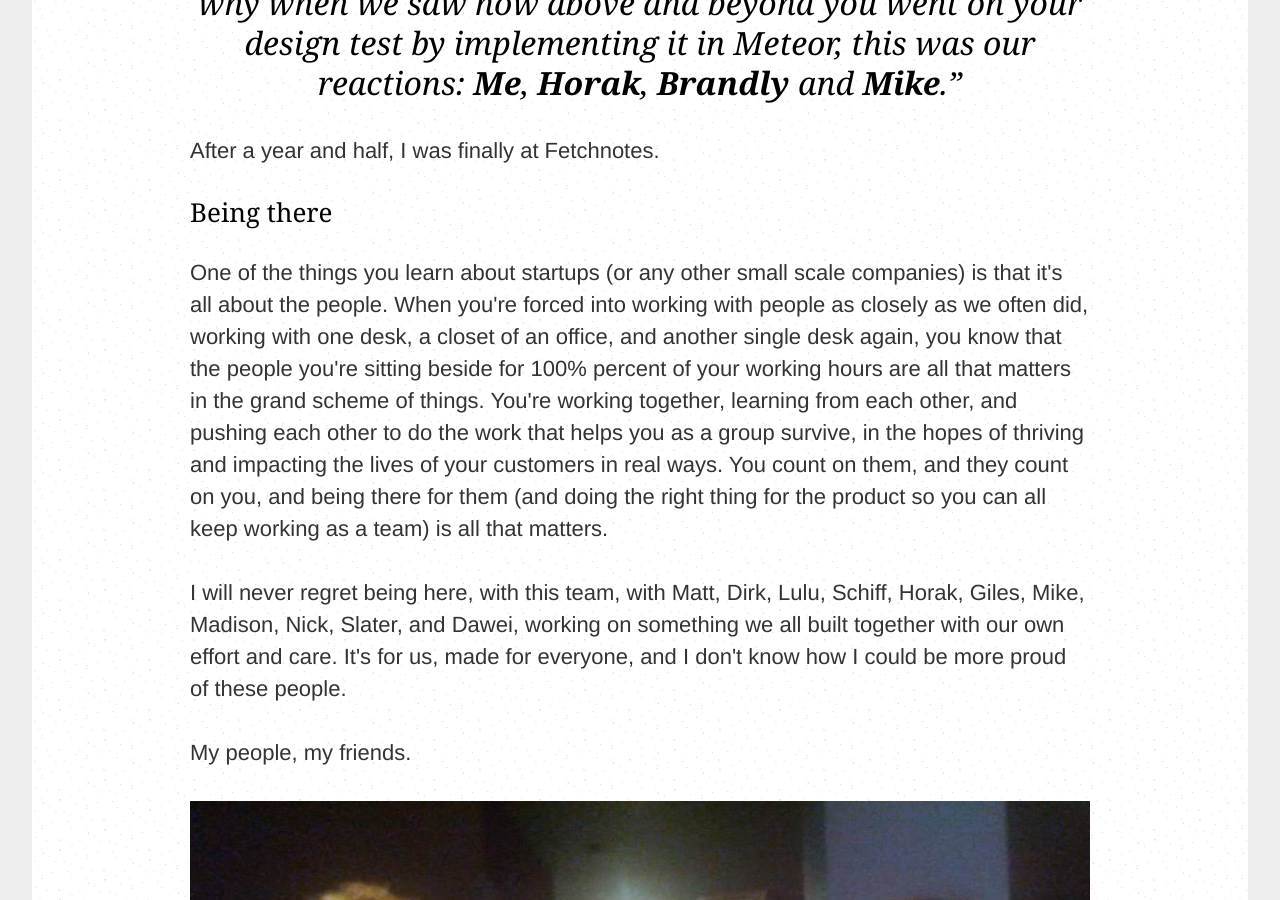
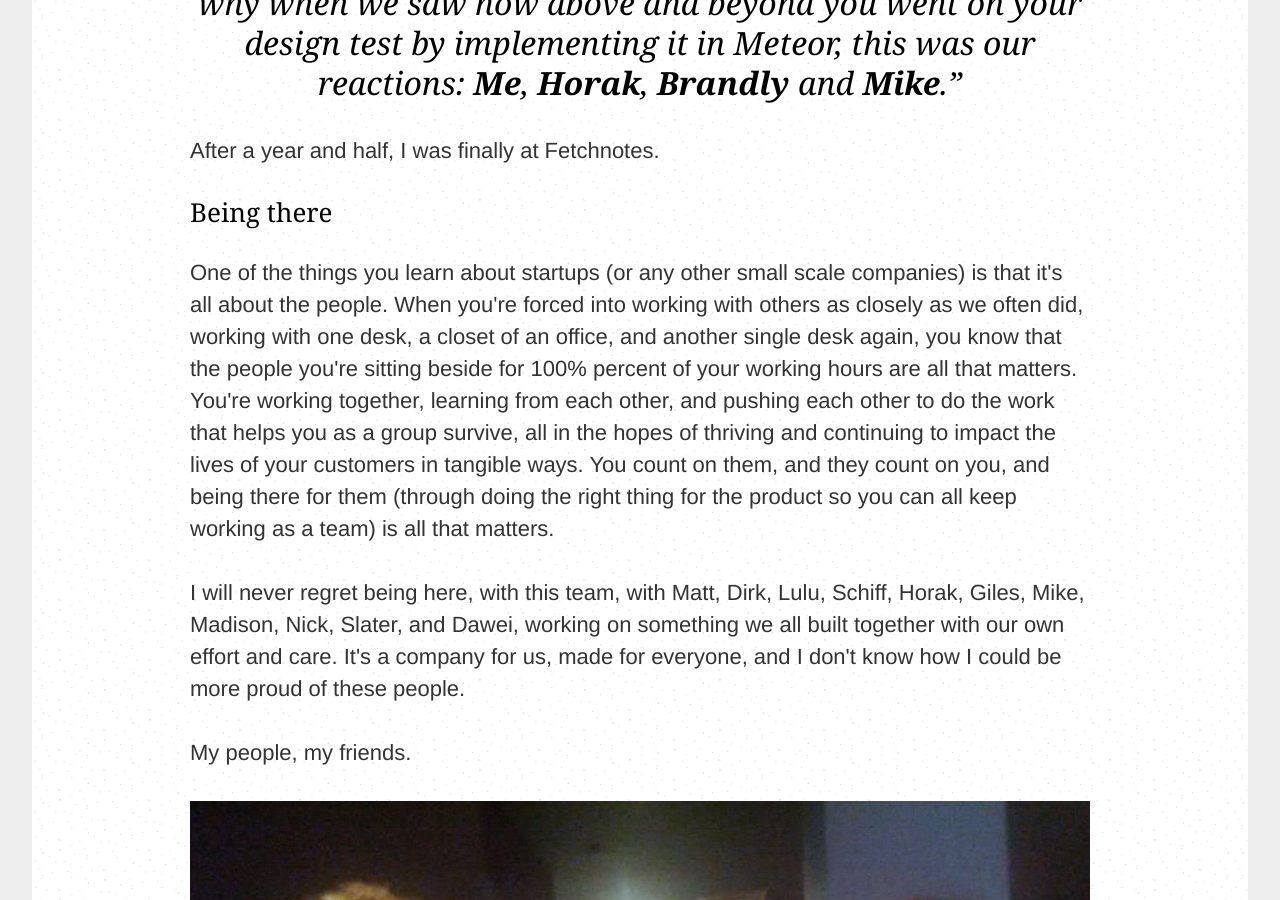
Before and after one commit to ryngonzalez/ryngonzalez.com, a Jekyll site: the page built from work/fetchnotes/index.html, in a window 1280 px wide and 900 px high, scrolled down 9838 px. Built offline with Jekyll 4.4.1, drawn with Linux system fonts in a browser that asks for light colours; some of the changed text lies outside the part shown.

Commit message:
Updated words

```diff
--- a/index.html
+++ b/index.html
@@ -12,7 +12,7 @@
 
     <p>I'm a <strong>designer</strong> and <strong>engineer</strong> who enjoys wading in the space between those two disciplines.</p>
 
-    <p>For the last year and a half I’ve been working as lead designer and software engineer at <a href="/work/fetchnotes" class="fetchnotes-link">Fetchnotes</a> building iOS and web applications for collaboration and productivity in ye olde Boston.</p>
+    <p>For almost two years I’ve been working as lead designer and software engineer at <a href="/work/fetchnotes" class="fetchnotes-link">Fetchnotes</a> building iOS and web applications for collaboration and productivity in ye olde Boston.</p>
 
     <a href="/work/fetchnotes"><img src="/images/fetchnotes-apps@2x.png" alt=""></a>
 
--- a/work/fetchnotes/index.html
+++ b/work/fetchnotes/index.html
@@ -70,9 +70,9 @@
 <p>After a year and half, I was finally at Fetchnotes.</p>
 
 <h3>Being there</h3>
-<p>One of the things you learn about startups (or any other small scale companies) is that it's all about the people. When you're forced into working with people as closely as we often did, working with one desk, a closet of an office, and another single desk again, you know that the people you're sitting beside for 100% percent of your working hours are all that matters in the grand scheme of things. You're working together, learning from each other, and pushing each other to do the work that helps you as a group survive, in the hopes of thriving and impacting the lives of your customers in real ways. You count on them, and they count on you, and being there for them (and doing the right thing for the product so you can all keep working as a team) is all that matters.</p>
+<p>One of the things you learn about startups (or any other small scale companies) is that it's all about the people. When you're forced into working with others as closely as we often did, working with one desk, a closet of an office, and another single desk again, you know that the people you're sitting beside for 100% percent of your working hours are all that matters. You're working together, learning from each other, and pushing each other to do the work that helps you as a group survive, all in the hopes of thriving and continuing to impact the lives of your customers in tangible ways. You count on them, and they count on you, and being there for them (through doing the right thing for the product so you can all keep working as a team) is all that matters.</p>
 
-<p>I will never regret being here, with this team, with Matt, Dirk, Lulu, Schiff, Horak, Giles, Mike, Madison, Nick, Slater, and Dawei, working on something we all built together with our own effort and care. It's for us, made for everyone, and I don't know how I could be more proud of these people.</p>
+<p>I will never regret being here, with this team, with Matt, Dirk, Lulu, Schiff, Horak, Giles, Mike, Madison, Nick, Slater, and Dawei, working on something we all built together with our own effort and care. It's a company for us, made for everyone, and I don't know how I could be more proud of these people.</p>
 
 <p>My people, my friends.</p>
 
```
Also changed, not shown: other parts of work/fetchnotes/index.html (+1 -1 lines).
